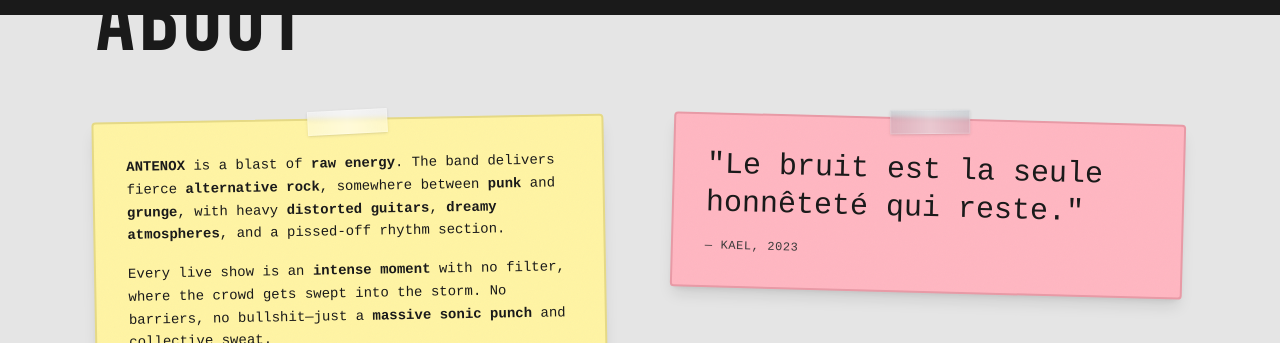
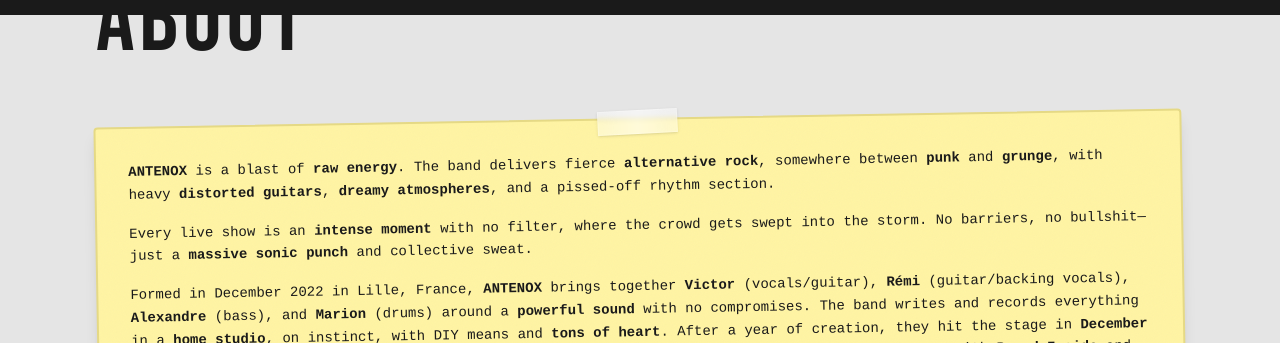
Before and after one commit to Korozu/antenox-frontend, a React (Vite) app: page / in a window 1280 px wide. Shown: the part 785-1128 px from the top of the page. Built offline with nearby package versions, Linux system fonts and the light colour scheme.

Commit message:
refactor: comment out StickyNote component in SectionApropos for future adjustments

```diff
--- a/src/components/sections/SectionApropos.tsx
+++ b/src/components/sections/SectionApropos.tsx
@@ -27,7 +27,7 @@
         </div>
 
         {/* Citation en post-it rose */}
-        <div className="flex-1">
+          {/*<div className="flex-1">
           <StickyNote color="pink" rotation={1.5} tapeColor="dark">
             <blockquote className="font-handwriting text-2xl md:text-3xl text-[#1A1A1A] leading-tight">
               "Le bruit est la seule honnêteté qui reste."
@@ -36,7 +36,8 @@
               </cite>
             </blockquote>
           </StickyNote>
-        </div>
+
+        </div>*/}
       </div>
 
       {/* Séparateur avec style grunge */}
```
